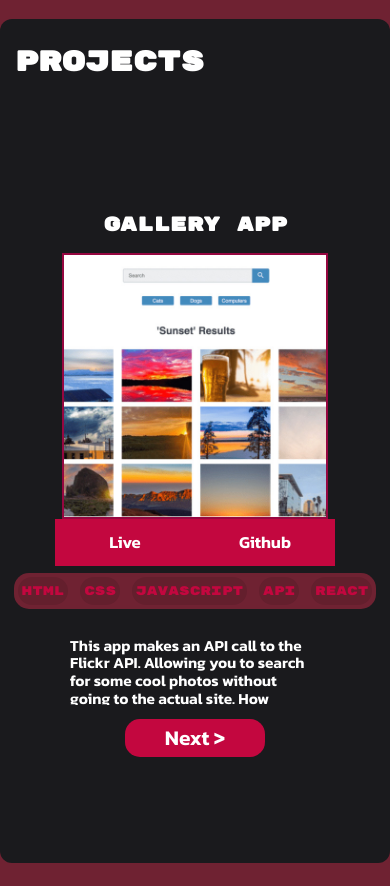
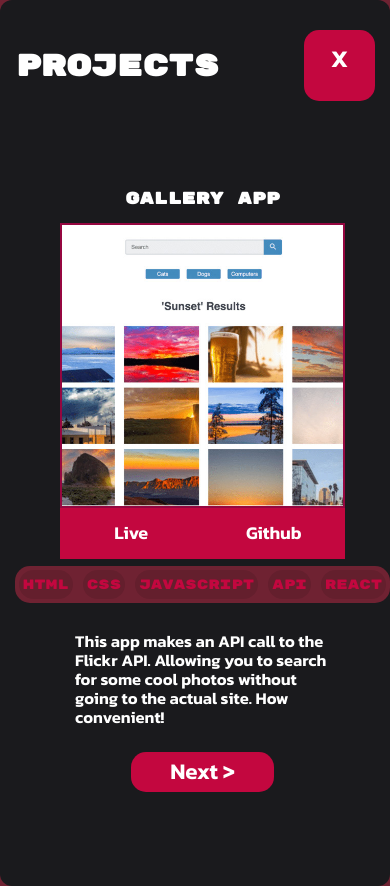
Before and after one commit to Avcx/avcx.github.io, a React (Vite) app: page /Projects in a window 390 px wide. Before the commit the page ends 863 px from the top, so only its background shows below. Built offline with nearby package versions, Linux system fonts and the light colour scheme.

Commit message:
Add height based 'font-size' media queries

```diff
--- a/src/components/Projects.jsx
+++ b/src/components/Projects.jsx
@@ -34,8 +34,9 @@ const Projects = () => {
   return (
     <section className="projects" id="projects">
       <div className="section-content">
-        <header>
+        <header id="top">
           <h1>Projects</h1>
+          <a href="/">X</a>
         </header>
         <div className="project-container">{projectArray[ID]}</div>
         <div></div>
--- a/src/index.css
+++ b/src/index.css
@@ -24,6 +24,7 @@ body {
   margin: 0;
   padding: 0;
   overflow: hidden;
+  min-width: 375px;
 }
 
 /* Banner and Nav */
@@ -152,7 +153,7 @@ main {
   width: 100vw;
   background-color: rgb(243, 243, 243);
   padding: 0 1rem;
-  height: 100vh;
+  height: 105vh;
   border-radius: 12px;
 }
 /* Hero Card */
@@ -308,6 +309,7 @@ main {
   height: 90vh;
   flex-direction: column;
   align-items: center;
+  justify-content: center;
 }
 
 .projects h1 {
@@ -332,8 +334,30 @@ main {
   font-weight: 600;
   font-size: 1.2em;
   text-align: center;
-  width: 10rem;
+  width: 9.5rem;
   padding: 1rem;
+  color: white;
+  background-color: var(--primary-color);
+}
+
+#top {
+  display: flex;
+  width: 100%;
+  justify-content: space-between;
+}
+
+#top a {
+  text-decoration: none;
+  display: inline-block;
+  font-family: var(--simple-font);
+  font-weight: 600;
+  font-size: 1.6rem;
+  text-align: center;
+  width: 4.75rem;
+  max-height: 4.75rem;
+  margin-top: 2rem;
+  padding: 1rem;
+  border-radius: 15px;
   color: white;
   background-color: var(--primary-color);
 }
@@ -425,30 +449,13 @@ main {
 
 /* Media Query */
 
-@media screen and (min-height: 800px) {
+/* Small Tablet/Large Phone */
+
+@media screen and (max-width: 400px) {
   :root {
-    font-size: 14px;
-  }
-
-  .project {
-    justify-content: center;
-  }
-
-  .prj-head {
-    font-size: 1.4rem;
-  }
-  .prj-desc {
-    height: 6rem;
+    font-size: 8px;
   }
 }
-
-@media screen and (min-height: 1000px) {
-  :root {
-    font-size: 16px;
-  }
-}
-
-/* Small Tablet/Large Phone */
 
 @media screen and (min-width: 768px) {
   :root {
@@ -466,10 +473,6 @@ main {
 /* Large Tablet/Small Laptop */
 
 @media screen and (min-width: 992px) {
-  :root {
-    font-size: 22px;
-  }
-
   .intro h3 {
     text-align: right;
     align-self: baseline;
@@ -481,7 +484,7 @@ main {
   .social-links {
     flex-direction: column;
     max-width: 70vw;
-    background-color: rgba(0, 0, 0, 0.01);
+    background-color: rgba(0, 0, 0, 0.05);
     padding: 1rem;
     margin: 0.5rem 0;
   }
@@ -491,3 +494,35 @@ main {
 
 @media screen and (min-width: 1200px) {
 }
+
+/* Height Queries */
+
+@media screen and (min-height: 667px) {
+  :root {
+    font-size: 13px;
+  }
+}
+
+@media screen and (min-height: 775px) {
+  :root {
+    font-size: 15px;
+  }
+}
+
+@media screen and (min-height: 925px) {
+  :root {
+    font-size: 18px;
+  }
+}
+
+@media screen and (min-height: 1130px) {
+  :root {
+    font-size: 20px;
+  }
+}
+
+@media screen and (min-height: 1200px) {
+  :root {
+    font-size: 22px;
+  }
+}
```
